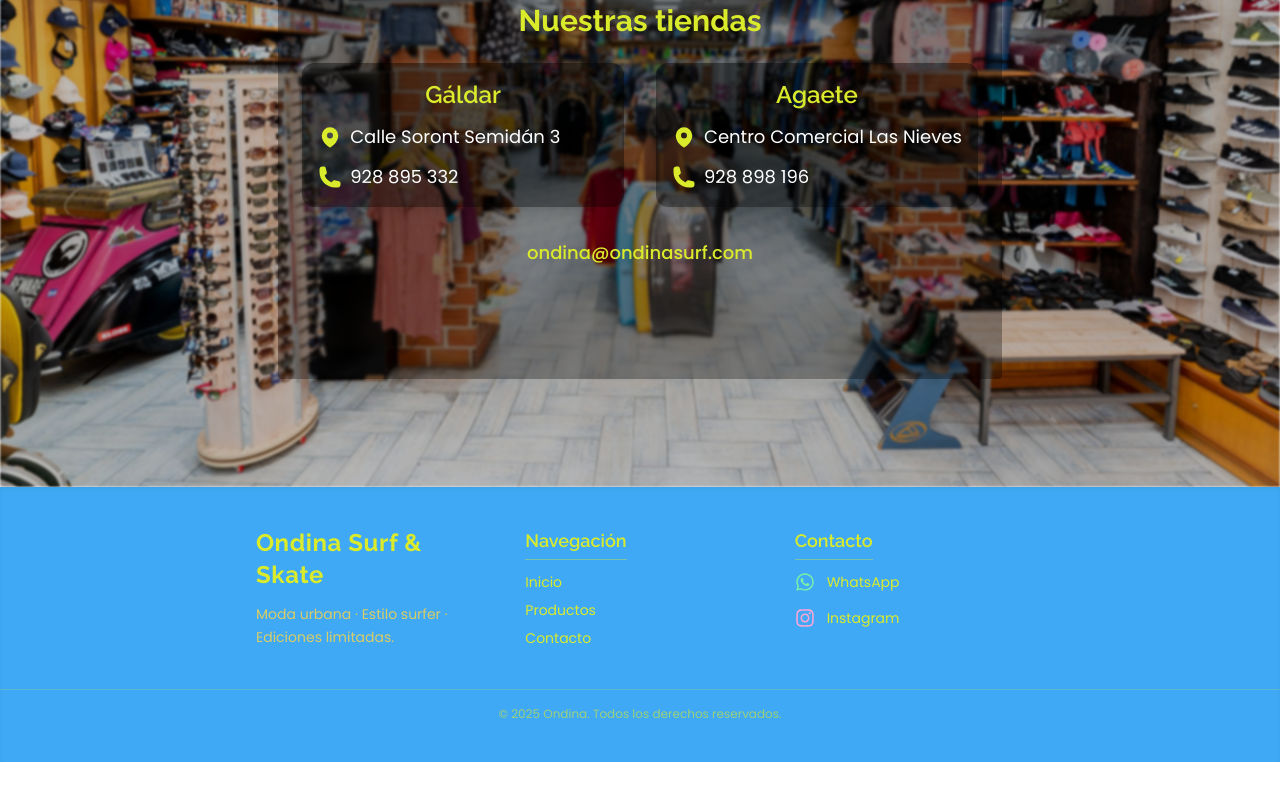
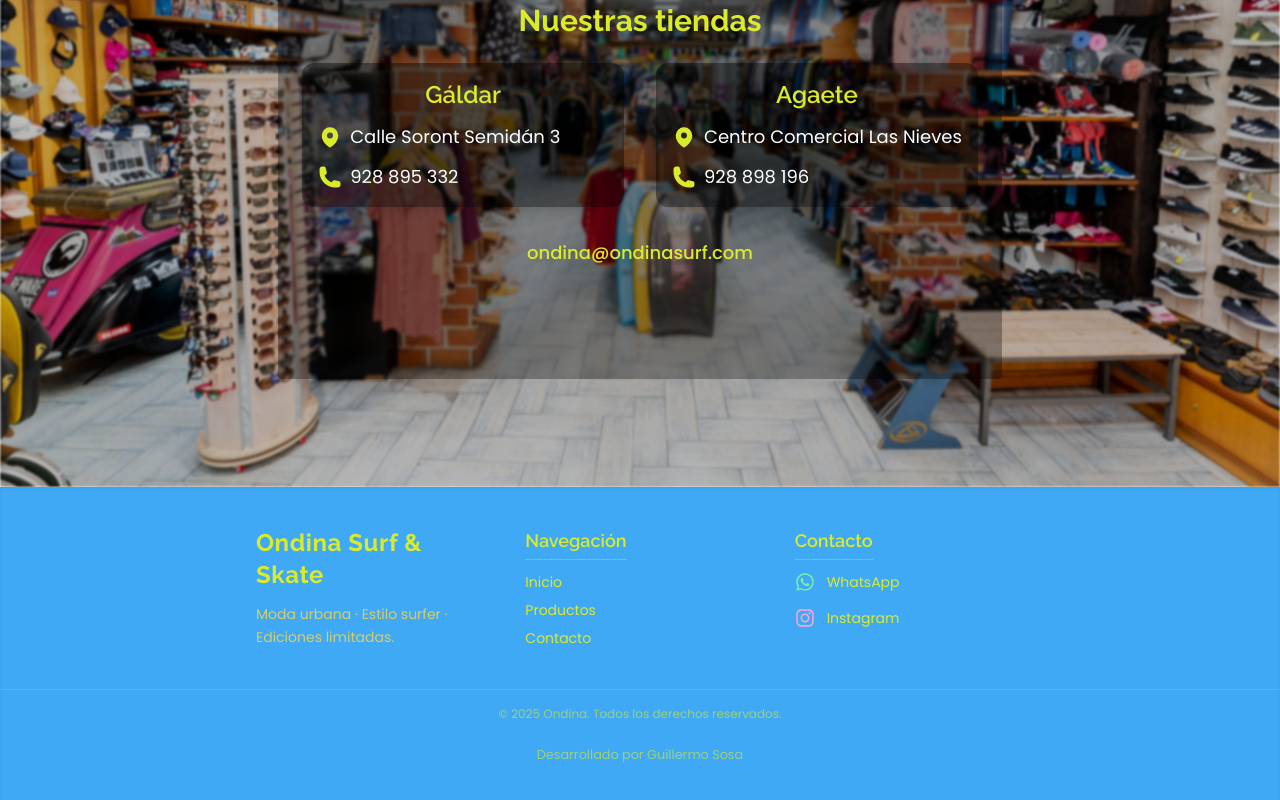
Before and after one commit to guillesg/Ondina, a Next.js app: page / in a window 1280 px wide. Shown: the part 1113-1913 px from the top of the page. Before the commit the page ends 1875 px from the top, so only its background shows below. Built offline with nearby package versions, Linux system fonts and the light colour scheme.

Commit message:
mi web en footer

```diff
--- a/src/components/Footer.tsx
+++ b/src/components/Footer.tsx
@@ -102,6 +102,18 @@ export default function Footer() {
       >
         © {new Date().getFullYear()} Ondina. Todos los derechos reservados.
       </div>
+      <div className="text-center mt-5 text-[#DAEB2B]/60 ">
+        <small>
+          <span>Desarrollado por </span>
+          <a
+            href="https://guillermo-sosa.netlify.app/"
+            target="_blank"
+            rel="noopener noreferrer"
+          >
+            Guillermo Sosa
+          </a>
+        </small>
+      </div>
     </footer>
   );
 }
```
